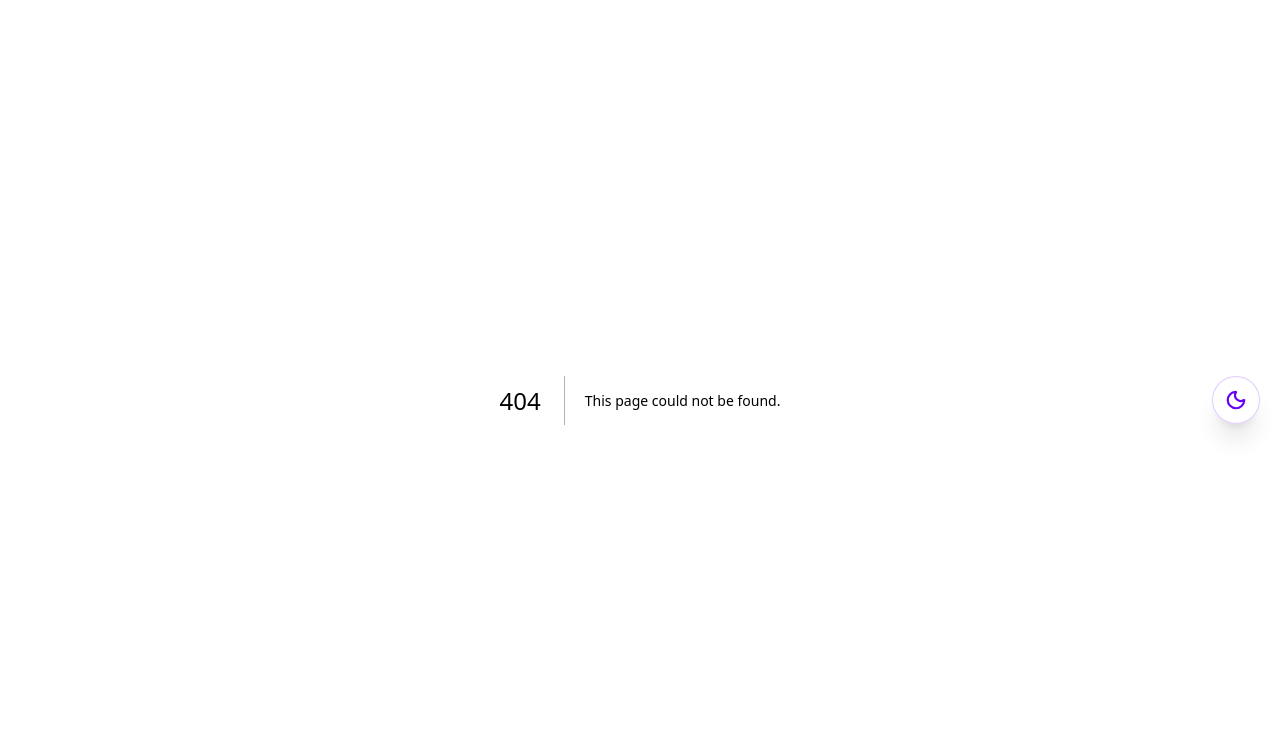
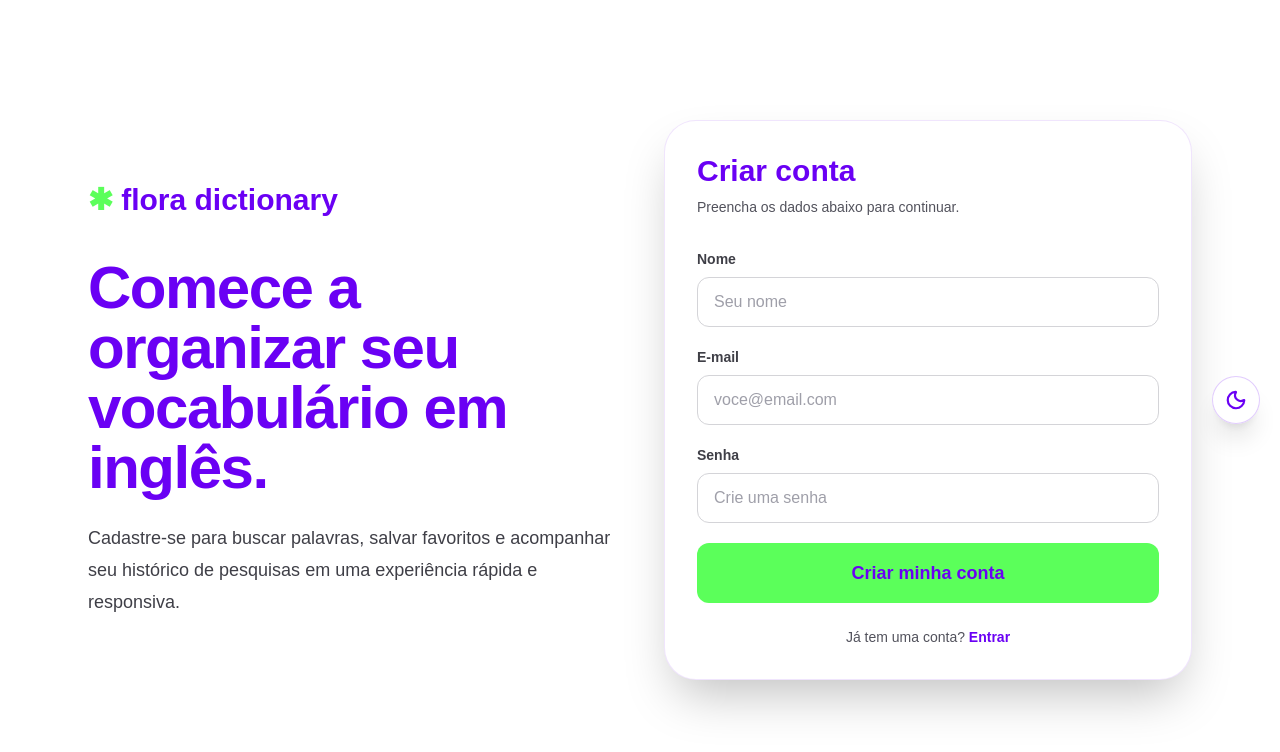
Before and after one commit to reloadfloraenergia/TechTests, a Next.js app in the folder flora-dictionary/: page /signup in a window 1280 px wide. Before the commit this address had no page. Shown: the top 752 px of the page. Built offline with nearby package versions, Linux system fonts and the light colour scheme.

Commit message:
feat: tela cadastro

```diff
--- a/flora-dictionary/app/page.tsx
+++ b/flora-dictionary/app/page.tsx
@@ -9,15 +9,6 @@ export default function HomePage() {
             <span className="text-[#5BFF5A]">✱</span>
             flora dictionary
           </Link>
-
-          <div className="flex items-center gap-3">
-            <Link
-              href="/login"
-              className="rounded-xl border border-white/40 px-5 py-2.5 text-sm font-semibold text-white transition hover:bg-white hover:text-[#6A00F4]"
-            >
-              Login
-            </Link>
-          </div>
         </div>
       </header>
 
--- /dev/null
+++ b/flora-dictionary/app/signup/page.tsx
@@ -0,0 +1,106 @@
+import Link from "next/link";
+
+export default function SignupPage() {
+  return (
+    <main className="min-h-screen bg-white text-zinc-950 transition-colors dark:bg-[#13002E] dark:text-white">
+      <section className="mx-auto grid min-h-screen max-w-6xl items-center gap-12 px-6 py-12 lg:grid-cols-2">
+        <div>
+          <Link
+            href="/"
+            className="mb-10 inline-flex items-center gap-2 text-3xl font-bold text-[#6A00F4] dark:text-white"
+          >
+            <span className="text-[#5BFF5A]">✱</span>
+            flora dictionary
+          </Link>
+
+          <h1 className="max-w-xl text-5xl font-extrabold tracking-tight text-[#6A00F4] sm:text-6xl">
+            Comece a organizar seu vocabulário em inglês.
+          </h1>
+
+          <p className="mt-6 max-w-xl text-lg leading-8 text-zinc-700 dark:text-zinc-200">
+            Cadastre-se para buscar palavras, salvar favoritos e acompanhar seu
+            histórico de pesquisas em uma experiência rápida e responsiva.
+          </p>
+        </div>
+
+        <div className="rounded-[2rem] border border-[#6A00F4]/10 bg-white p-8 shadow-2xl dark:border-white/10 dark:bg-[#1F0A3D]">
+          <div className="mb-8">
+            <h2 className="text-3xl font-extrabold text-[#6A00F4] dark:text-[#5BFF5A]">
+              Criar conta
+            </h2>
+            <p className="mt-2 text-sm text-zinc-600 dark:text-zinc-300">
+              Preencha os dados abaixo para continuar.
+            </p>
+          </div>
+
+          <form className="space-y-5">
+            <div>
+              <label
+                htmlFor="name"
+                className="mb-2 block text-sm font-semibold text-zinc-700 dark:text-zinc-200"
+              >
+                Nome
+              </label>
+              <input
+                id="name"
+                name="name"
+                type="text"
+                placeholder="Seu nome"
+                className="w-full rounded-xl border border-zinc-300 bg-white px-4 py-3 text-zinc-950 outline-none transition placeholder:text-zinc-400 focus:border-[#6A00F4] focus:ring-4 focus:ring-[#6A00F4]/10 dark:border-white/10 dark:bg-[#13002E] dark:text-white dark:focus:border-[#5BFF5A] dark:focus:ring-[#5BFF5A]/10"
+              />
+            </div>
+
+            <div>
+              <label
+                htmlFor="email"
+                className="mb-2 block text-sm font-semibold text-zinc-700 dark:text-zinc-200"
+              >
+                E-mail
+              </label>
+              <input
+                id="email"
+                name="email"
+                type="email"
+                placeholder="voce@email.com"
+                className="w-full rounded-xl border border-zinc-300 bg-white px-4 py-3 text-zinc-950 outline-none transition placeholder:text-zinc-400 focus:border-[#6A00F4] focus:ring-4 focus:ring-[#6A00F4]/10 dark:border-white/10 dark:bg-[#13002E] dark:text-white dark:focus:border-[#5BFF5A] dark:focus:ring-[#5BFF5A]/10"
+              />
+            </div>
+
+            <div>
+              <label
+                htmlFor="password"
+                className="mb-2 block text-sm font-semibold text-zinc-700 dark:text-zinc-200"
+              >
+                Senha
+              </label>
+              <input
+                id="password"
+                name="password"
+                type="password"
+                placeholder="Crie uma senha"
+                className="w-full rounded-xl border border-zinc-300 bg-white px-4 py-3 text-zinc-950 outline-none transition placeholder:text-zinc-400 focus:border-[#6A00F4] focus:ring-4 focus:ring-[#6A00F4]/10 dark:border-white/10 dark:bg-[#13002E] dark:text-white dark:focus:border-[#5BFF5A] dark:focus:ring-[#5BFF5A]/10"
+              />
+            </div>
+
+            <button
+              type="submit"
+              className="w-full rounded-xl bg-[#5BFF5A] px-6 py-4 text-lg font-bold text-[#6A00F4] transition hover:brightness-95 focus:outline-none focus:ring-4 focus:ring-[#5BFF5A]/40"
+            >
+              Criar minha conta
+            </button>
+          </form>
+
+          <p className="mt-6 text-center text-sm text-zinc-600 dark:text-zinc-300">
+            Já tem uma conta?{" "}
+            <Link
+              href="/login"
+              className="font-bold text-[#6A00F4] transition hover:underline dark:text-[#5BFF5A]"
+            >
+              Entrar
+            </Link>
+          </p>
+        </div>
+      </section>
+    </main>
+  );
+}
```
